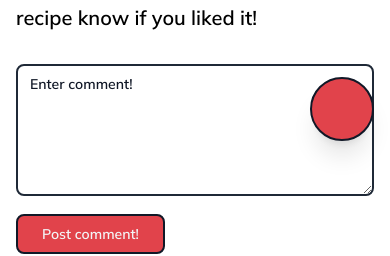
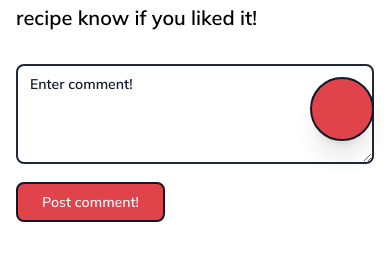
Before and after one commit to kajtd/WebCookbook, a Vue app: page /recipes/1 in a window 390 px wide. Shown: the part 687-943 px from the top of the page. Built offline with nearby package versions, Linux system fonts and the light colour scheme; no server answers; the database is empty; some icons are missing.

Commit message:
fix: fixed too large text in comment box on mobile

```diff
--- a/src/components/molecules/CommentBox.vue
+++ b/src/components/molecules/CommentBox.vue
@@ -4,7 +4,7 @@
       v-model="comment.text"
       id="comment-box"
       placeholder="Enter comment!"
-      class="w-full !text-xl !border-2"
+      class="w-full sm:!text-xl !border-2"
       :rows="4"
     />
     <AppButton type="submit">Post comment!</AppButton>
```
